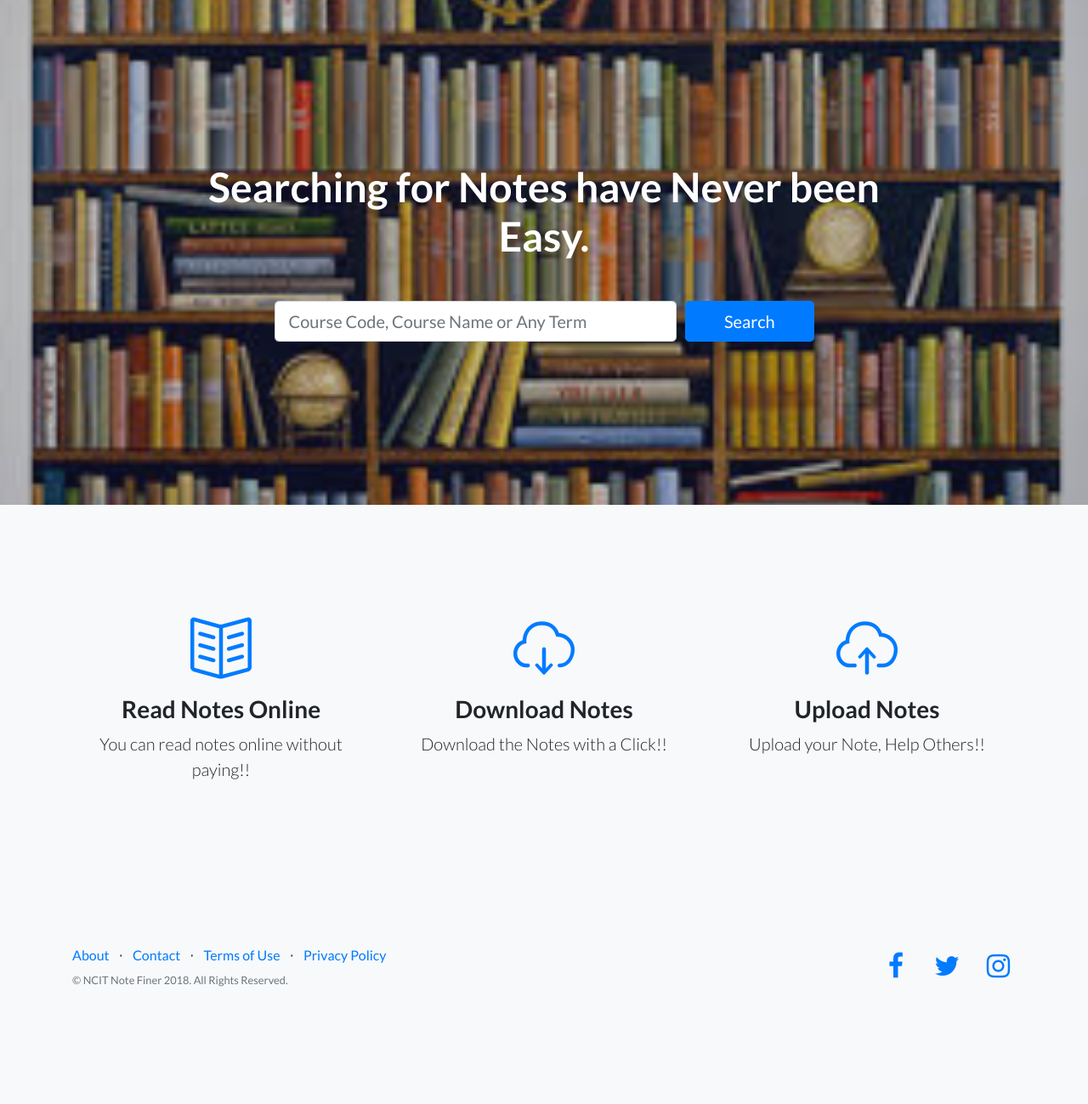
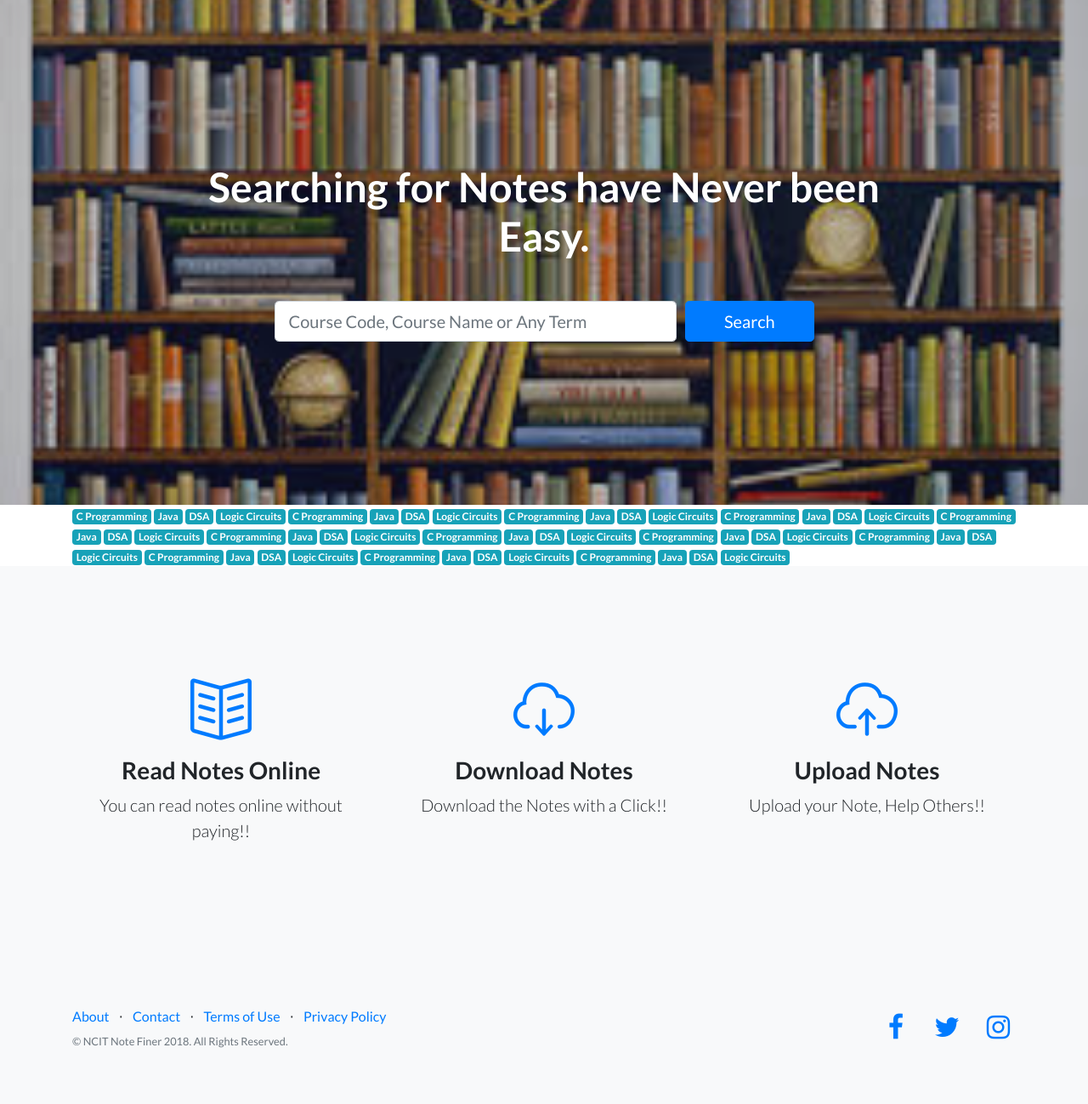
Before and after one commit to poshan0126/NCIT-Note-Finder, a Django app: page / in a window 1280 px wide. Shown: the part 57-1356 px from the top of the page at 85% size. Before the commit the page ends 1218 px from the top, so only its background shows below. Run offline with Django 3.2, Linux system fonts and the light colour scheme; some libraries are stand-ins or nearby versions.

Commit message:
Static Lable Tags

```diff
--- a/notefinder/templates/home.html
+++ b/notefinder/templates/home.html
@@ -34,6 +34,59 @@
 
 
 {% block content %}
+
+    <div class = "container">
+      <span class="badge badge-info">C Programming</span>
+      <span class="badge badge-info">Java</span>
+      <span class="badge badge-info">DSA</span>
+      <span class="badge badge-info">Logic Circuits</span>
+      <span class="badge badge-info">C Programming</span>
+      <span class="badge badge-info">Java</span>
+      <span class="badge badge-info">DSA</span>
+      <span class="badge badge-info">Logic Circuits</span>
+      <span class="badge badge-info">C Programming</span>
+      <span class="badge badge-info">Java</span>
+      <span class="badge badge-info">DSA</span>
+      <span class="badge badge-info">Logic Circuits</span>
+      <span class="badge badge-info">C Programming</span>
+      <span class="badge badge-info">Java</span>
+      <span class="badge badge-info">DSA</span>
+      <span class="badge badge-info">Logic Circuits</span>
+      <span class="badge badge-info">C Programming</span>
+      <span class="badge badge-info">Java</span>
+      <span class="badge badge-info">DSA</span>
+      <span class="badge badge-info">Logic Circuits</span>
+      <span class="badge badge-info">C Programming</span>
+      <span class="badge badge-info">Java</span>
+      <span class="badge badge-info">DSA</span>
+      <span class="badge badge-info">Logic Circuits</span>
+      <span class="badge badge-info">C Programming</span>
+      <span class="badge badge-info">Java</span>
+      <span class="badge badge-info">DSA</span>
+      <span class="badge badge-info">Logic Circuits</span>
+      <span class="badge badge-info">C Programming</span>
+      <span class="badge badge-info">Java</span>
+      <span class="badge badge-info">DSA</span>
+      <span class="badge badge-info">Logic Circuits</span>
+      <span class="badge badge-info">C Programming</span>
+      <span class="badge badge-info">Java</span>
+      <span class="badge badge-info">DSA</span>
+      <span class="badge badge-info">Logic Circuits</span>
+      <span class="badge badge-info">C Programming</span>
+      <span class="badge badge-info">Java</span>
+      <span class="badge badge-info">DSA</span>
+      <span class="badge badge-info">Logic Circuits</span>
+      <span class="badge badge-info">C Programming</span>
+      <span class="badge badge-info">Java</span>
+      <span class="badge badge-info">DSA</span>
+      <span class="badge badge-info">Logic Circuits</span>
+      <span class="badge badge-info">C Programming</span>
+      <span class="badge badge-info">Java</span>
+      <span class="badge badge-info">DSA</span>
+      <span class="badge badge-info">Logic Circuits</span>
+
+
+    </div>
         <!-- Icons Grid -->
     <section class="features-icons bg-light text-center">
       <div class="container">
```
